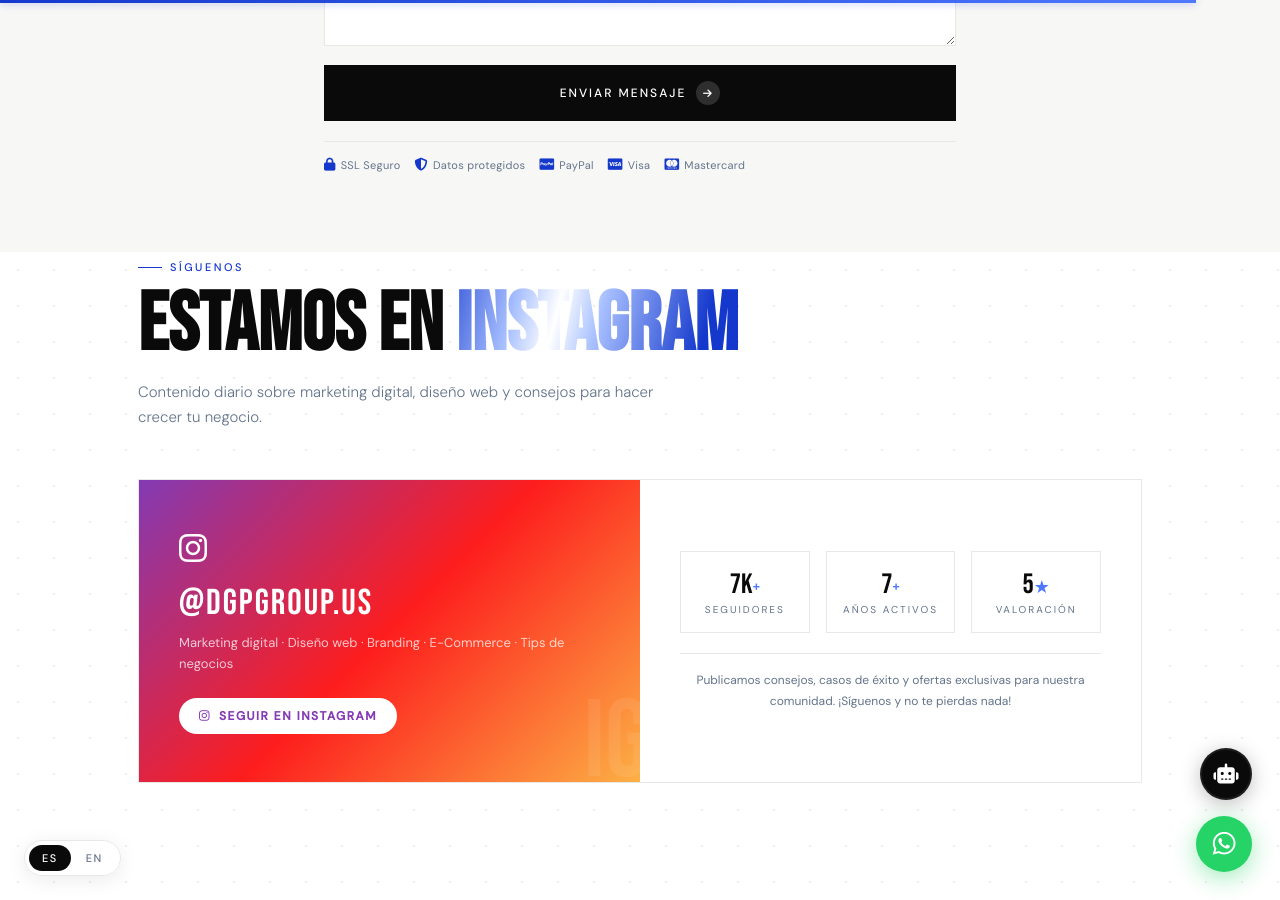
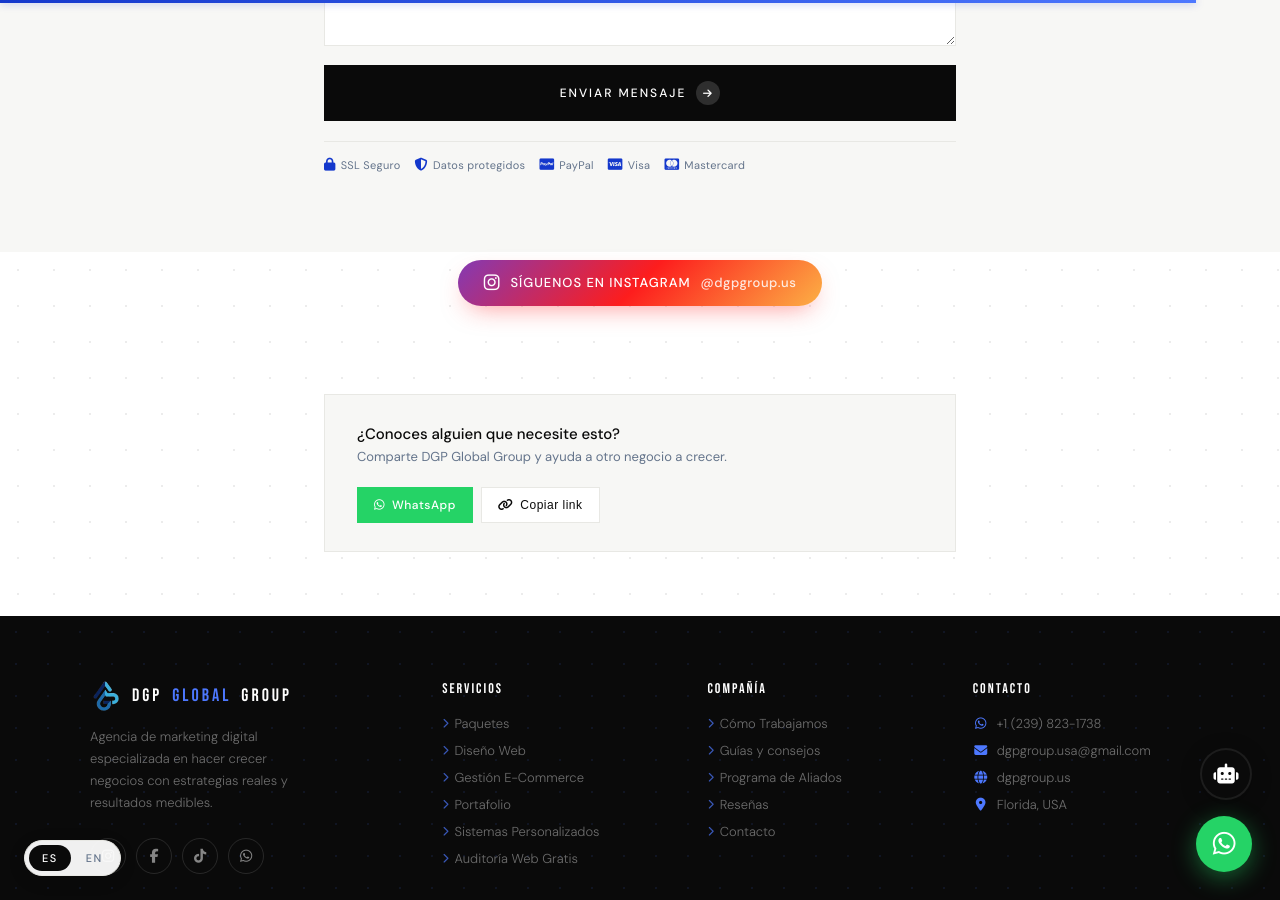
Before and after one commit to quasarworksco/dgpglobal, a Jekyll site: the page built from index.html, in a window 1280 px wide and 900 px high, scrolled down 8747 px. Built offline with Jekyll 4.4.1, drawn with Linux system fonts in a browser that asks for light colours.

Commit message:
Replace the Instagram section with a single follow button
Co-Authored-By: Claude Opus 5.5 <noreply@anthropic.com>
Claude-Session: https://claude.ai/code/session_01VoYEJNsBSvedof2kGxVZNS

```diff
--- a/_includes/pages/home.html
+++ b/_includes/pages/home.html
@@ -296,37 +296,12 @@
 
 {% include contact-section.html %}
 
-<!-- INSTAGRAM CTA -->
-<div class="section" id="instagram" style="padding-top:0">
-  <div class="reveal">
-    {% if page.lang == 'es' %}<div class="sec-eyebrow" data-es>Síguenos</div>{% endif %}{% if page.lang == 'en' %}<div class="sec-eyebrow" data-en>Follow us</div>{% endif %}
-    <h2 class="sec-title">{% if page.lang == 'es' %}<span data-es>ESTAMOS EN <span class="accent">INSTAGRAM</span></span>{% endif %}{% if page.lang == 'en' %}<span data-en>FIND US ON <span class="accent">INSTAGRAM</span></span>{% endif %}</h2>
-    {% if page.lang == 'es' %}<p class="sec-sub" data-es>Contenido diario sobre marketing digital, diseño web y consejos para hacer crecer tu negocio.</p>{% endif %}
-    {% if page.lang == 'en' %}<p class="sec-sub" data-en>Daily content on digital marketing, web design and tips to grow your business.</p>{% endif %}
-  </div>
-  <div class="insta-cta-card reveal" style="transition-delay:.1s">
-    <div class="insta-left">
-      <div>
-        <div style="font-size:32px;color:#fff;margin-bottom:12px;position:relative;z-index:1"><i class="fa-brands fa-instagram"></i></div>
-        <div class="insta-handle">@dgpgroup.us</div>
-        {% if page.lang == 'es' %}<p class="insta-sub" data-es>Marketing digital · Diseño web · Branding · E-Commerce · Tips de negocios</p>{% endif %}
-        {% if page.lang == 'en' %}<p class="insta-sub" data-en>Digital marketing · Web design · Branding · E-Commerce · Business tips</p>{% endif %}
-      </div>
-      <a href="https://www.instagram.com/dgpgroup.us/" target="_blank" rel="noopener" class="insta-follow-btn">
-        <i class="fa-brands fa-instagram"></i>
-        {% if page.lang == 'es' %}<span data-es>Seguir en Instagram</span>{% endif %}{% if page.lang == 'en' %}<span data-en>Follow on Instagram</span>{% endif %}
-      </a>
-    </div>
-    <div class="insta-right">
-      <div class="insta-stat-row">
-        <div class="insta-stat"><div class="insta-stat-num">7K<span style="font-size:18px;color:var(--blue-s)">+</span></div>{% if page.lang == 'es' %}<div class="insta-stat-lbl" data-es>Seguidores</div>{% endif %}{% if page.lang == 'en' %}<div class="insta-stat-lbl" data-en>Followers</div>{% endif %}</div>
-        <div class="insta-stat"><div class="insta-stat-num">7<span style="font-size:18px;color:var(--blue-s)">+</span></div>{% if page.lang == 'es' %}<div class="insta-stat-lbl" data-es>Años activos</div>{% endif %}{% if page.lang == 'en' %}<div class="insta-stat-lbl" data-en>Years active</div>{% endif %}</div>
-        <div class="insta-stat"><div class="insta-stat-num">5<span style="font-size:18px;color:var(--blue-s)">★</span></div>{% if page.lang == 'es' %}<div class="insta-stat-lbl" data-es>Valoración</div>{% endif %}{% if page.lang == 'en' %}<div class="insta-stat-lbl" data-en>Rating</div>{% endif %}</div>
-      </div>
-      {% if page.lang == 'es' %}<p class="insta-post-hint" data-es>Publicamos consejos, casos de éxito y ofertas exclusivas para nuestra comunidad. ¡Síguenos y no te pierdas nada!</p>{% endif %}
-      {% if page.lang == 'en' %}<p class="insta-post-hint" data-en>We post tips, success stories and exclusive offers for our community. Follow us and don't miss a thing!</p>{% endif %}
-    </div>
-  </div>
+<!-- INSTAGRAM -->
+<div class="insta-btn-wrap" id="instagram">
+  <a href="https://www.instagram.com/dgpgroup.us/" target="_blank" rel="noopener" class="insta-btn">
+    <i class="fa-brands fa-instagram"></i>
+    {% if page.lang == 'en' %}Follow us on Instagram{% else %}Síguenos en Instagram{% endif %} <span>@dgpgroup.us</span>
+  </a>
 </div>
 
 {% include share-bar.html %}
--- a/assets/css/site.css
+++ b/assets/css/site.css
@@ -1093,3 +1093,8 @@ a.ctrl-btn{text-decoration:none;display:inline-block}
 @media(max-width:600px){.guide-grid{grid-template-columns:1fr}.article-head{padding:32px 20px}.article-body{padding:36px 20px 16px;font-size:16px}.article-cta{padding:26px 20px}}
 .guide-card-inline{flex-direction:row;align-items:stretch}.guide-card-inline img{width:42%;aspect-ratio:auto;border-bottom:none;border-right:1px solid var(--border)}.guide-card-inline .guide-card-body{justify-content:center;padding:24px 28px}
 @media(max-width:700px){.guide-card-inline{flex-direction:column}.guide-card-inline img{width:100%;aspect-ratio:1200/630;border-right:none;border-bottom:1px solid var(--border)}}
+.insta-btn-wrap{position:relative;z-index:1;text-align:center;padding:8px 24px 40px}
+.insta-btn{display:inline-flex;align-items:center;gap:10px;padding:14px 26px;border-radius:100px;background:linear-gradient(135deg,#833ab4,#fd1d1d,#fcb045);color:#fff;text-decoration:none;font-size:13px;font-weight:500;letter-spacing:1px;text-transform:uppercase;box-shadow:0 10px 26px -10px rgba(253,29,29,.5);transition:transform .3s cubic-bezier(.34,1.56,.64,1),box-shadow .3s}
+.insta-btn i{font-size:18px}
+.insta-btn span{text-transform:none;letter-spacing:.5px;opacity:.85}
+.insta-btn:hover{transform:translateY(-3px);box-shadow:0 16px 32px -10px rgba(253,29,29,.6)}
```
